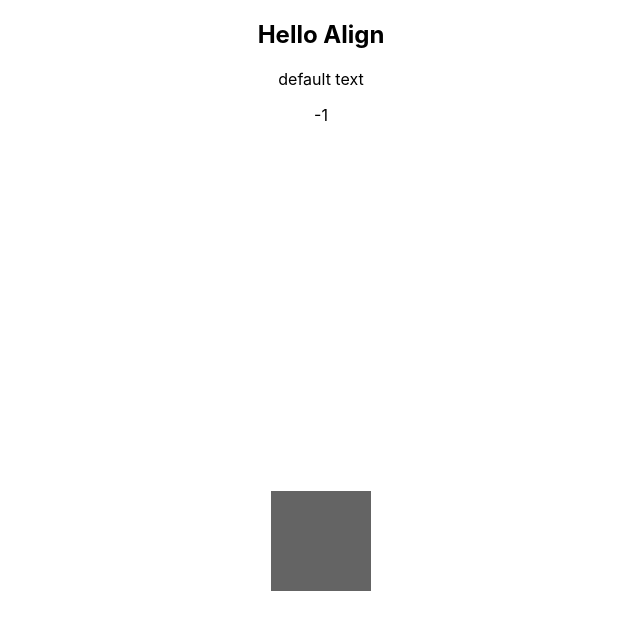
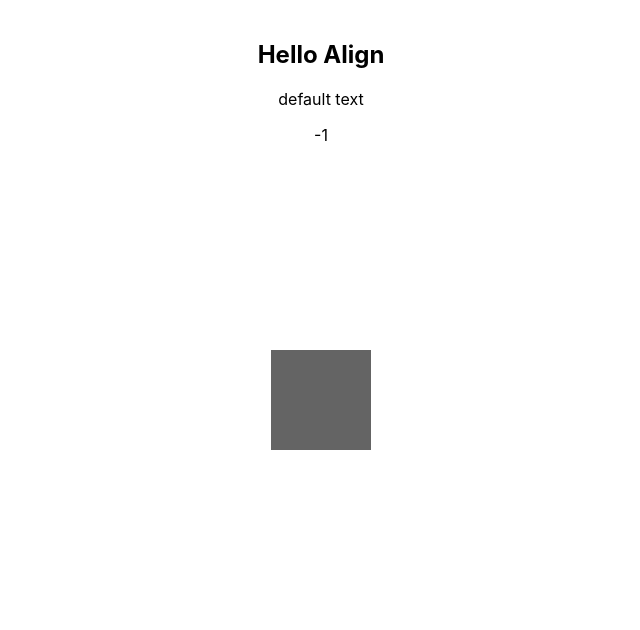
Before and after one commit to JahunSeo/raising-alien-creatures, a React (Create React App) app in the folder client/: page / in a window 1280 px wide. Shown: the top 630 px of the page, without its empty margins (319-959 px from the left). Built offline with nearby package versions, Linux system fonts and the light colour scheme; no server answers.

Commit message:
[johnny] client/ styling MultiAquarium layout

```diff
--- a/client/src/pages/MultiAquarium/index.module.css
+++ b/client/src/pages/MultiAquarium/index.module.css
@@ -0,0 +1,35 @@
+.body {
+  text-align: center;
+
+  width: 100%;
+  height: 100%;
+  min-height: 100vh;
+
+  display: flex;
+  align-items: center;
+  justify-content: center;
+
+  position: relative;
+}
+
+.SecHead {
+  width: 260px;
+  /* height: 70px; */
+
+  position: absolute;
+  top: 20px;
+  /* bottom: 0; */
+  left: 0;
+  right: 0;
+  margin: auto;
+
+  z-index: 5;
+}
+
+.SecField {
+  /* position: fixed;
+    left: 0;
+    top: 0; */
+  position: relative;
+  z-index: 1;
+}
```
